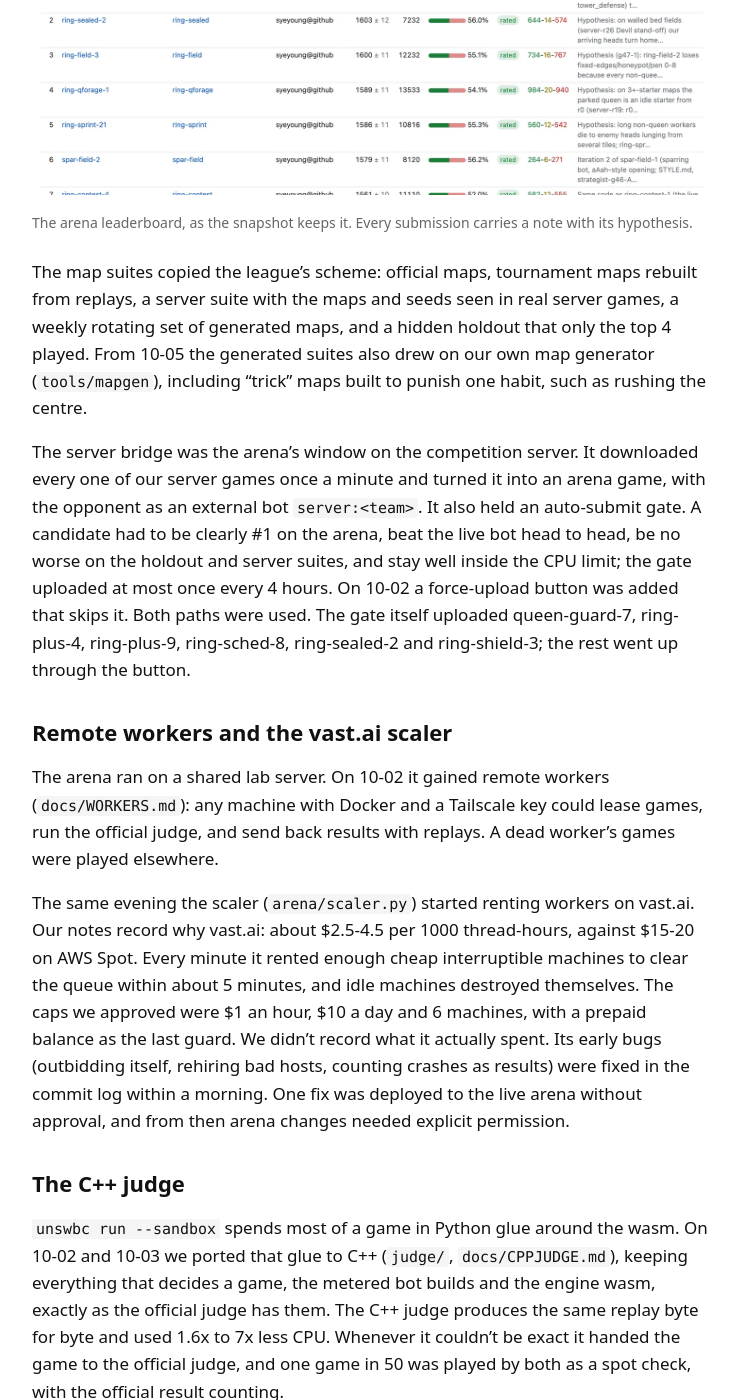
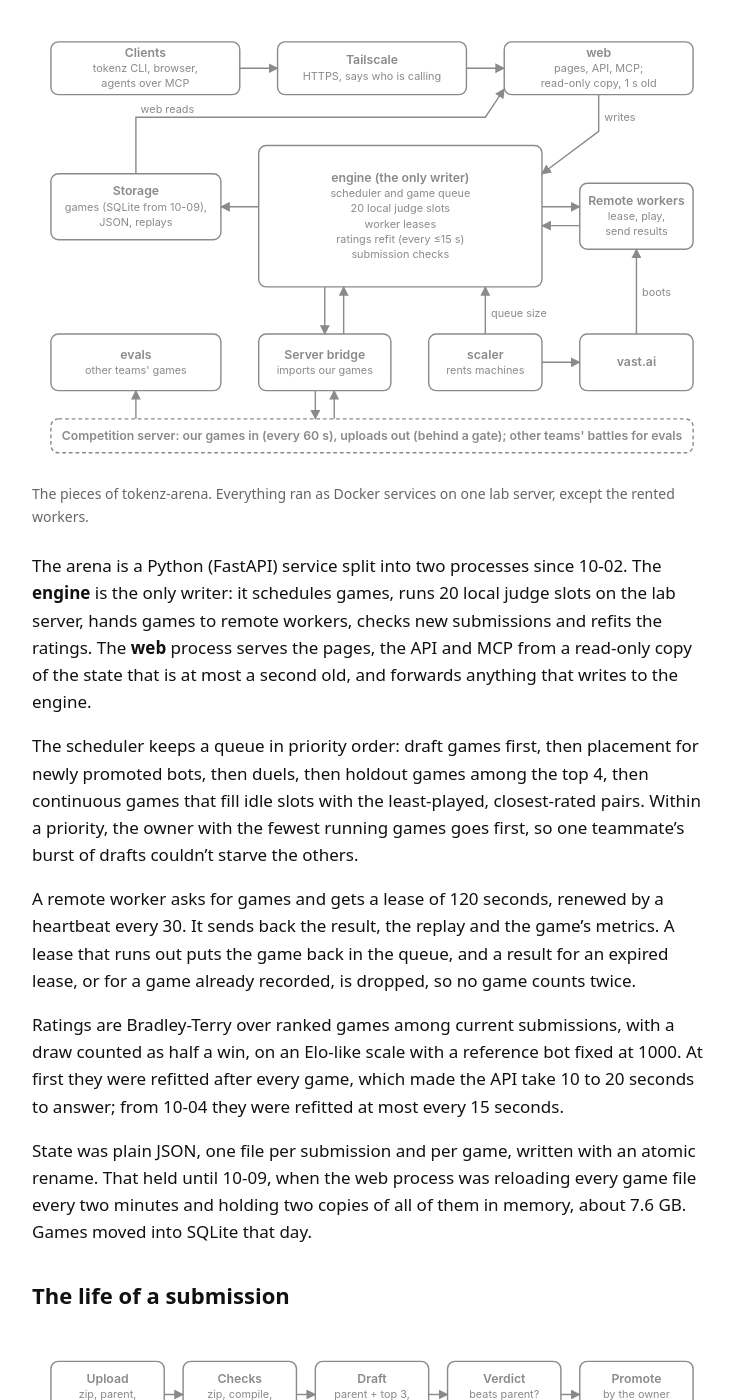
Before and after one commit to Battlecode-UnderTheC/battlecode-underthec.github.io, a Jekyll site: the page built from _posts/2026-10-11-3-arena.md, in a window 1280 px wide and 1400 px high, scrolled down 1456 px. Shown: the whole window, without its empty margins (268-1006 px from the left). Built offline with Jekyll 4.4.1, drawn with Linux system fonts in a browser that asks for light colours; some of the changed text lies outside the part shown.

Commit message:
Post 3: how the arena, workers and scaler worked, with three diagrams
Co-Authored-By: Claude Opus 5.5 <noreply@anthropic.com>

```diff
--- a/_posts/2026-10-11-3-arena.md
+++ b/_posts/2026-10-11-3-arena.md
@@ -1,7 +1,7 @@
 ---
 layout: post
 title: "3. The arena and vast.ai workers"
-description: "tokenz-arena, the team's shared league on the official judge: how it was built, how it rented its own judges on vast.ai, and the C++ judge that made games cheaper."
+description: "tokenz-arena, the team's shared league on the official judge: how its pieces fit together, the life of a submission, the workers it rented on vast.ai, and the C++ judge."
 date: 2026-10-11 09:03:00 +0900
 ---
 
@@ -11,33 +11,71 @@ We built it because our teammates wanted to work on the bots too, and the local
 
 ## The design
 
-The first principle in tokenz-arena's [DESIGN.md](https://github.com/Battlecode-UnderTheC/tokenz-arena/blob/main/DESIGN.md) is "the official engine is the only judge". Every game is `unswbc run <map> A B --sandbox --seed S` at the toolkit version the competition server runs. There are no ports and no fast sims. The rest follows from wanting agents to use it without help:
+The first principle in tokenz-arena's [DESIGN.md](https://github.com/Battlecode-UnderTheC/tokenz-arena/blob/main/DESIGN.md) is "the official engine is the only judge". Every game is `unswbc run <map> A B --sandbox --seed S` at the toolkit version the competition server runs. There are no fast simulators. The rest follows from wanting agents to use it without help:
 
 - **One HTTP API.** Upload a bot as a zip, wait for its verdict, read its report, download replays and sources. An agent needs only `curl`. The same endpoints are exposed as MCP tools at `/mcp`, and `/llms.txt` explains the whole API on one page with live numbers. `docs/AGENTS.md` was the brief we handed to worker agents.
 - **A submission is an experiment.** It names its parent and carries a note: the hypothesis and what changed. `/ideas` searches the notes paired with their verdicts, so an agent can check whether its idea already lost before writing it.
-- **Drafts first.** A draft plays its parent and the current top 3 on the public maps, both seats, unranked, with a target of a verdict in about 5 minutes. `beats_parent` is simply more wins than losses against the parent. Promoting a draft gives it full placement against every active bot and a place on the leaderboard.
-- **Bradley-Terry ratings** over ranked games among current submissions, a draw as half a win, on an Elo-like scale with a reference bot at 1000. Head-to-head tables sit next to the number.
 - **No auth.** The arena is only reachable on the team's Tailscale network, and it asks Tailscale who is calling. Whatever runs on a teammate's laptop submits as that teammate.
-- **No database.** State was one JSON file per submission and per game, written with an atomic rename. On 10-09 games moved into SQLite, because the server had become slow and used too much memory.
 
 <figure markdown="1">
 <img src="{{ '/assets/img/arena-leaderboard.webp' | relative_url }}" alt="The arena leaderboard" loading="lazy">
 <figcaption markdown="span">The arena leaderboard, as the snapshot keeps it. Every submission carries a note with its hypothesis.</figcaption>
 </figure>
 
-The map suites copied the league's scheme: official maps, tournament maps rebuilt from replays, a server suite with the maps and seeds seen in real server games, a weekly rotating set of generated maps, and a hidden holdout that only the top 4 played. From 10-05 the generated suites also drew on our own map generator (`tools/mapgen`), including "trick" maps built to punish one habit, such as rushing the centre.
+## How it fits together
 
-The server bridge was the arena's window on the competition server. It downloaded every one of our server games once a minute and turned it into an arena game, with the opponent as an external bot `server:<team>`. It also held an auto-submit gate. A candidate had to be clearly #1 on the arena, beat the live bot head to head, be no worse on the holdout and server suites, and stay well inside the CPU limit; the gate uploaded at most once every 4 hours. On 10-02 a force-upload button was added that skips it. Both paths were used. The gate itself uploaded queen-guard-7, ring-plus-4, ring-plus-9, ring-sched-8, ring-sealed-2 and ring-shield-3; the rest went up through the button.
+<figure markdown="1">
+<img src="{{ '/assets/img/arena-components.svg' | relative_url }}" alt="The arena components" loading="lazy">
+<figcaption markdown="span">The pieces of tokenz-arena. Everything ran as Docker services on one lab server, except the rented workers.</figcaption>
+</figure>
 
-## Remote workers and the vast.ai scaler
+The arena is a Python (FastAPI) service split into two processes since 10-02. The **engine** is the only writer: it schedules games, runs 20 local judge slots on the lab server, hands games to remote workers, checks new submissions and refits the ratings. The **web** process serves the pages, the API and MCP from a read-only copy of the state that is at most a second old, and forwards anything that writes to the engine.
 
-The arena ran on a shared lab server. On 10-02 it gained remote workers (`docs/WORKERS.md`): any machine with Docker and a Tailscale key could lease games, run the official judge, and send back results with replays. A dead worker's games were played elsewhere.
+The scheduler keeps a queue in priority order: draft games first, then placement for newly promoted bots, then duels, then holdout games among the top 4, then continuous games that fill idle slots with the least-played, closest-rated pairs. Within a priority, the owner with the fewest running games goes first, so one teammate's burst of drafts couldn't starve the others.
 
-The same evening the scaler (`arena/scaler.py`) started renting workers on vast.ai. Our notes record why vast.ai: about $2.5-4.5 per 1000 thread-hours, against $15-20 on AWS Spot. Every minute it rented enough cheap interruptible machines to clear the queue within about 5 minutes, and idle machines destroyed themselves. The caps we approved were $1 an hour, $10 a day and 6 machines, with a prepaid balance as the last guard. We didn't record what it actually spent. Its early bugs (outbidding itself, rehiring bad hosts, counting crashes as results) were fixed in the commit log within a morning. One fix was deployed to the live arena without approval, and from then arena changes needed explicit permission.
+A remote worker asks for games and gets a lease of 120 seconds, renewed by a heartbeat every 30. It sends back the result, the replay and the game's metrics. A lease that runs out puts the game back in the queue, and a result for an expired lease, or for a game already recorded, is dropped, so no game counts twice.
+
+Ratings are Bradley-Terry over ranked games among current submissions, with a draw counted as half a win, on an Elo-like scale with a reference bot fixed at 1000. At first they were refitted after every game, which made the API take 10 to 20 seconds to answer; from 10-04 they were refitted at most every 15 seconds.
+
+State was plain JSON, one file per submission and per game, written with an atomic rename. That held until 10-09, when the web process was reloading every game file every two minutes and holding two copies of all of them in memory, about 7.6 GB. Games moved into SQLite that day.
+
+## The life of a submission
+
+<figure markdown="1">
+<img src="{{ '/assets/img/arena-submission.svg' | relative_url }}" alt="The life of a submission" loading="lazy">
+<figcaption markdown="span">From upload to the leaderboard.</figcaption>
+</figure>
+
+`tokenz submit` zips a folder and uploads it with its parent and note. The engine checks it: a safe zip under 4 MB, no reads of environment variables, a compile with the judge's own toolchain into the metered wasm the server uses, and one sandboxed game against a reference bot. A failure rejects it with the log.
+
+A draft then plays its parent and the current top 3 on the official, tournament, server and custom suites, from both seats, unranked. The design target was a verdict in about 5 minutes. `beats_parent` is simply more wins than losses against the parent, reported with a 95% interval and the record on server maps alone. Promoting is a deliberate step by the owner or agent: it retires the bot's previous version and starts placement, first against the parent and top 5, then against every current bot. The top 4 also play the holdout.
+
+The map suites copied the league's scheme: official maps, tournament maps rebuilt from replays, a server suite with the first two seeds the server used on each map, a weekly rotating set of generated maps, and the hidden holdout. From 10-05 the generated suites also drew on our own map generator (`tools/mapgen`), including "trick" maps built to punish one habit, such as rushing the centre.
+
+The server bridge was the arena's window on the competition server. Once a minute it imported our new server games as arena games, with the opponent as an external bot `server:<team>`. It also held an auto-submit gate. A candidate had to be #1 on the arena with its rating clearly above the live bot's, win at least 55% of at least 60 games against it, be no worse on the holdout and server suites, have no errors, and stay under 70M CPU points at the 99th percentile; the gate uploaded at most once every 4 hours. On 10-02 a force-upload button was added that skips it. Both paths were used. The gate itself uploaded queen-guard-7, ring-plus-4, ring-plus-9, ring-sched-8, ring-sealed-2 and ring-shield-3; the rest went up through the button.
+
+## Remote workers
+
+From 10-02 any machine with Docker could join (`docs/WORKERS.md`). The worker image, about 420 MB, held the competition's toolkit, the C++ judge, the native metrics and Tailscale. On start it joined the team network with a key that could reach only the arena, and every call carried its own worker token. A worker on a different toolkit version was refused, so its results never mixed with the ratings.
+
+A worker ran many games at once, kept a few leased games ready so no slot sat idle, downloaded each bot's prebuilt wasm instead of compiling it (that took a game from 60 seconds to 10), and cached bots and maps by hash. An error caused by the machine, not the bot, didn't count as a result: the game went back in the queue until it had failed on three different machines.
+
+## The vast.ai scaler
+
+<figure markdown="1">
+<img src="{{ '/assets/img/arena-scaler.svg' | relative_url }}" alt="The vast.ai scaler loop" loading="lazy">
+<figcaption markdown="span">The scaler. It rented at most one machine a minute and returned machines it no longer needed.</figcaption>
+</figure>
+
+The same evening the scaler (`arena/scaler.py`, `docs/SCALER.md`) started renting workers on vast.ai. Our notes record why vast.ai: about $2.5-4.5 per 1000 thread-hours, against $15-20 on AWS Spot. Every minute it read the queue, worked out how many judge slots it would take to clear the backlog in about 5 minutes, subtracted the slots we already had, and, if over 200 games were waiting (500 before 10-05), rented one machine. It searched for verified hosts with at least 64 threads, picked the cheapest per slot, and bid 15% over the asking price for an interruptible instance. The container joined Tailscale by itself and started leasing. A machine idle for 10 minutes, outbid, or no longer needed was returned, and a worker that lost contact with the arena for 20 minutes destroyed its own instance.
+
+The caps we approved were $1 an hour, $10 a day, 6 machines and 4 rentals an hour, with a prepaid balance as the last guard. We didn't record what it spent in total. What the snapshot does record: 264 rented machines played games between 10-02 and 10-09, and they played 182,013 of the arena's 291,668 games, 62%. The busiest played 9,292 games in about an hour.
+
+Its early bugs, mostly on the morning of 10-05, were the kind an interruptible market invites: two of our instances on one host outbidding each other, the same flaky cheapest host rented and lost four times in 8 minutes, and wasmtime starting a thread pool as large as the host for every game until containers hit their task limit. Each got a rule: one instance per host, a 2-hour skip list, two threads per judge. One fix was deployed to the live arena without approval, and from then arena changes needed explicit permission.
 
 ## The C++ judge
 
-`unswbc run --sandbox` spends most of a game in Python glue around the wasm. On 10-02 and 10-03 we ported that glue to C++ (`judge/`, `docs/CPPJUDGE.md`), keeping everything that decides a game, the metered bot builds and the engine wasm, exactly as the official judge has them. The C++ judge produces the same replay byte for byte and used 1.6x to 7x less CPU. Whenever it couldn't be exact it handed the game to the official judge, and one game in 50 was played by both as a spot check, with the official result counting.
+`unswbc run --sandbox` spends most of a game in Python glue around the wasm: turn framing, the bots' system calls, the engine's host calls. On 10-02 and 10-03 we ported that glue to C++ (`judge/`, `docs/CPPJUDGE.md`), about 2,200 lines, keeping everything that decides a game, the metered bot builds and the engine wasm, exactly as the official judge has them. It produces the same replay byte for byte and used 1.6x to 7x less CPU. Whenever it couldn't be exact (a Python bot, a missing binary, a toolkit release whose ported files changed) it handed the game to the official judge, and one game in 50 was played by both as a spot check, with the official result counting. It played 225,633 of the arena's games. All 4,535 spot checks matched.
 
 ## Duels and ephemeral bots
 
```
Also changed, not shown: assets/img/arena-components.svg (added), assets/img/arena-scaler.svg (added), assets/img/arena-submission.svg (added).
